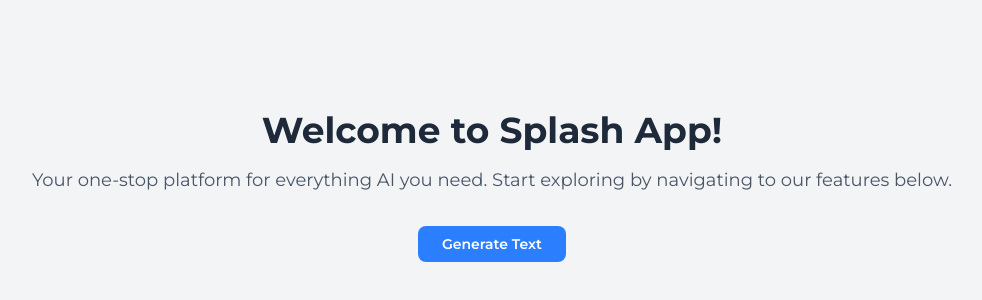
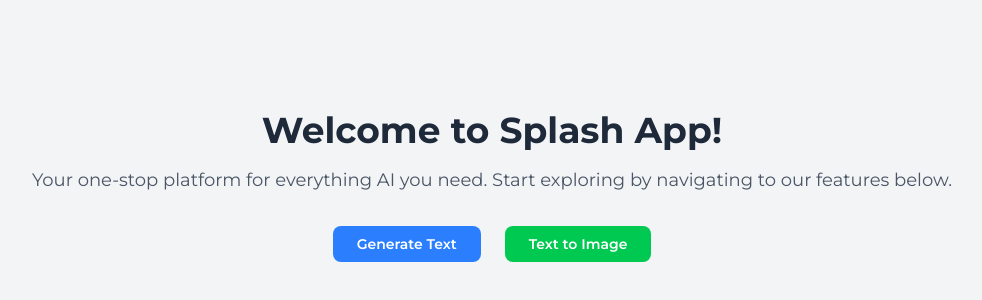
Before and after one commit to Kaydev-cmd/alx-project-0x04-setup, a Next.js app in the folder alx-project-0x03/: page / in a window 1280 px wide. Shown: the part 214-514 px from the top of the page, without its empty margins (148-1130 px from the left). Built offline with nearby package versions, Linux system fonts and the light colour scheme.

Commit message:
feat: add naviagtion button to 'Text to Image' page with routing logic

```diff
--- a/alx-project-0x03/pages/index.tsx
+++ b/alx-project-0x03/pages/index.tsx
@@ -36,6 +36,15 @@ export default function Home() {
           buttonLabel="Generate Text"
           buttonBackgroundColor="blue"
         />
+        <Button
+          action={() =>
+            routeToNextPage({
+              pageRoute: "/text-to-image",
+            })
+          }
+          buttonLabel="Text to Image"
+          buttonBackgroundColor="green"
+        />
       </div>
     </div>
   );
```
